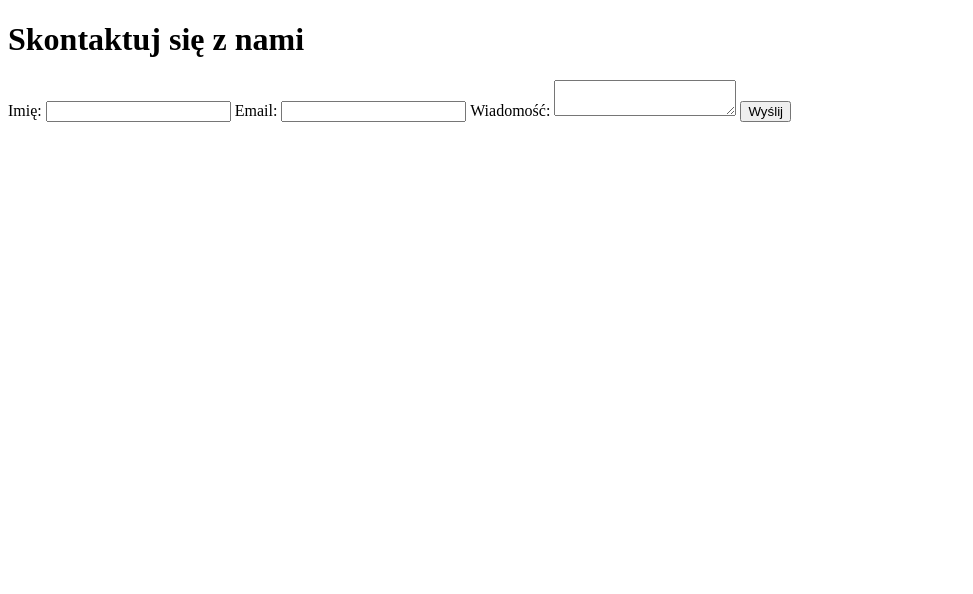
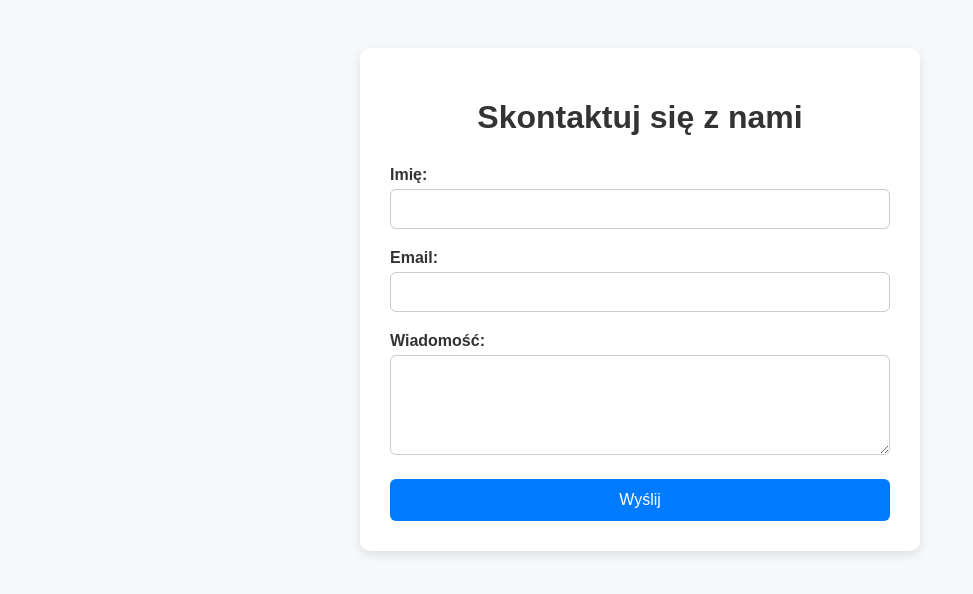
Before and after one commit to kazachstanski-baton-proteinowy/batony-proteinowe, a Flask app: template templates/contact.html in a window 1280 px wide. Shown: the top 594 px of the page, without its empty margins (0-973 px from the left). Run offline with Flask 3, Linux system fonts and the light colour scheme; the template is opened without the code that fills it, so the values that code supplies are empty.

Commit message:
dodano styl do kontaktu

```diff
--- a/templates/contact.html
+++ b/templates/contact.html
@@ -1,11 +1,76 @@
 <!DOCTYPE html>
-<html>
+<html lang="pl">
 <head>
- <title>Kontakt - Mój Projekt</title>
+    <meta charset="UTF-8">
+    <title>Kontakt – Mój Projekt</title>
+    <style>
+        body {
+            font-family: Arial, sans-serif;
+            background-color: #f6f9fc;
+            padding: 40px;
+            display: flex;
+            justify-content: center;
+        }
+
+        form {
+            background-color: #ffffff;
+            padding: 30px;
+            border-radius: 10px;
+            box-shadow: 0 4px 10px rgba(0, 0, 0, 0.1);
+            width: 100%;
+            max-width: 500px;
+        }
+
+        h1 {
+            text-align: center;
+            color: #333;
+            margin-bottom: 30px;
+        }
+
+        label {
+            display: block;
+            margin-bottom: 5px;
+            font-weight: bold;
+            color: #333;
+        }
+
+        input[type="text"],
+        input[type="email"],
+        textarea {
+            width: 100%;
+            padding: 10px;
+            margin-bottom: 20px;
+            border: 1px solid #ccc;
+            border-radius: 6px;
+            box-sizing: border-box;
+            font-size: 16px;
+        }
+
+        textarea {
+            resize: vertical;
+            min-height: 100px;
+        }
+
+        input[type="submit"] {
+            background-color: #007BFF;
+            color: white;
+            border: none;
+            padding: 12px 20px;
+            font-size: 16px;
+            border-radius: 6px;
+            cursor: pointer;
+            width: 100%;
+        }
+
+        input[type="submit"]:hover {
+            background-color: #0056b3;
+        }
+    </style>
 </head>
 <body>
+    <form>
         <h1>Skontaktuj się z nami</h1>
- <form>
+
         <label for="name">Imię:</label>
         <input type="text" id="name" name="name" required>
 
```
Lines whose indentation alone changed are shown as unchanged.
